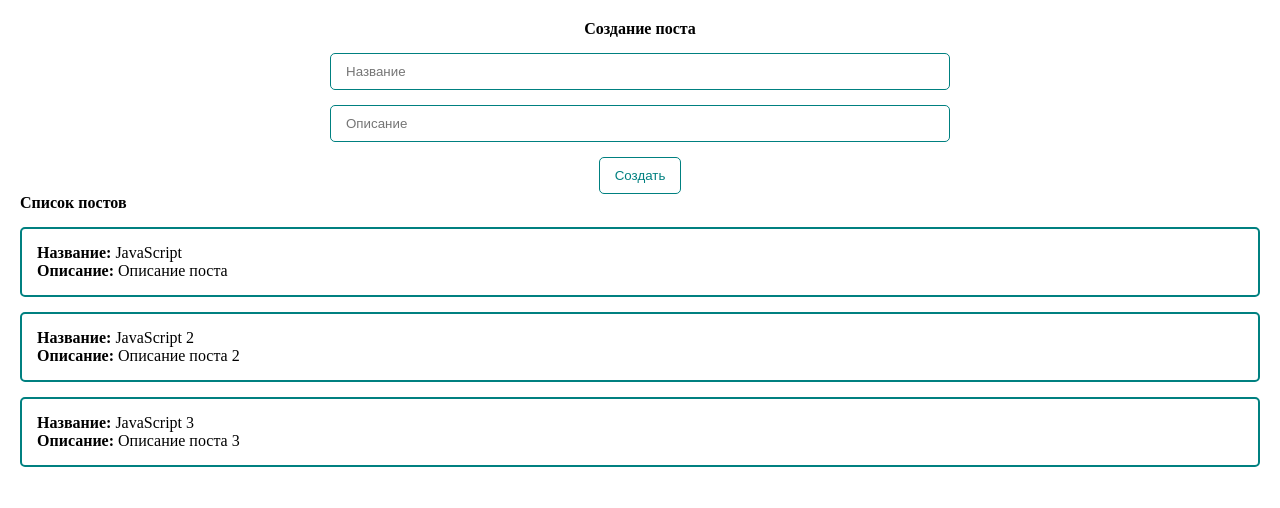
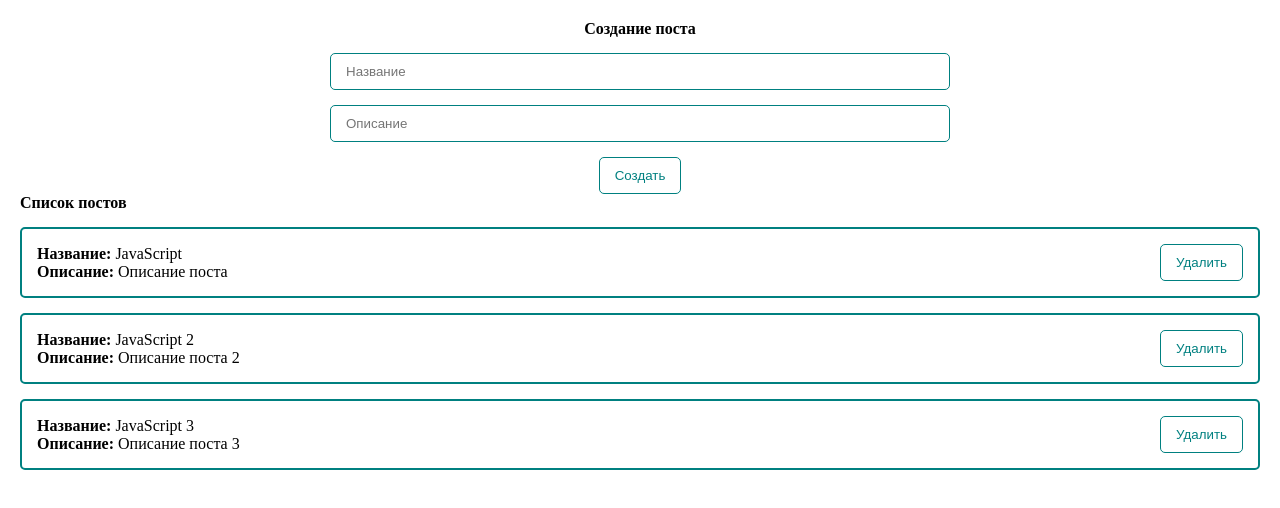
Before and after one commit to bronik04/vue3-learn-project, a Vue app: page / in a window 1280 px wide. Shown: the top 508 px of the page. Built offline with nearby package versions, Linux system fonts and the light colour scheme.

Commit message:
feat: added delete button

```diff
--- a/src/components/PostForm.vue
+++ b/src/components/PostForm.vue
@@ -13,17 +13,18 @@
         type="text"
         placeholder="Описание"
     >
-    <button
-        class="btn"
+    <my-button
         @click="createPost"
     >Создать
-    </button>
+    </my-button>
   </form>
 </template>
 
 <script>
+import MyButton from "@/components/UI/MyButton";
 export default {
   name: "PostForm",
+  components: {MyButton},
   data() {
     return {
       post: {
@@ -66,13 +67,4 @@ form > h4 {
   width: 100%;
   border-radius: 5px;
 }
-
-.btn {
-  padding: 10px 15px;
-  background: none;
-  color: teal;
-  border: 1px solid teal;
-  border-radius: 5px;
-  cursor: pointer;
-}
 </style>
--- a/src/components/PostItem.vue
+++ b/src/components/PostItem.vue
@@ -1,7 +1,12 @@
 <template>
   <li class="post">
-    <div><strong>Название:</strong> {{ post.title }}</div>
-    <div><strong>Описание:</strong> {{ post.body }}</div>
+    <div>
+      <div><strong>Название:</strong> {{ post.title }}</div>
+      <div><strong>Описание:</strong> {{ post.body }}</div>
+    </div>
+    <div class="btns">
+      <my-button>Удалить</my-button>
+    </div>
   </li>
 </template>
 
@@ -19,6 +24,9 @@ export default {
 
 <style scoped>
 .post {
+  display: flex;
+  align-items: center;
+  justify-content: space-between;
   padding: 15px;
   border: 2px solid teal;
   margin-top: 15px;
--- /dev/null
+++ b/src/components/UI/MyButton.vue
@@ -0,0 +1,22 @@
+<template>
+ <button class="btn">
+  <slot></slot>
+ </button>
+</template>
+
+<script>
+export default {
+  name: "MyButton"
+}
+</script>
+
+<style scoped>
+.btn {
+  padding: 10px 15px;
+  background: none;
+  color: teal;
+  border: 1px solid teal;
+  border-radius: 5px;
+  cursor: pointer;
+}
+</style>
--- /dev/null
+++ b/src/components/UI/index.js
@@ -0,0 +1,4 @@
+import MyButton from "@/components/UI/MyButton";
+export default [
+  MyButton
+]
--- a/src/main.js
+++ b/src/main.js
@@ -1,4 +1,11 @@
 import { createApp } from 'vue'
 import App from './App'
+import components from '@/components/UI';
 
-createApp(App).mount('#app')
+const app = createApp(App)
+
+components.forEach(component => {
+  app.component(component.name, component);
+})
+
+app.mount('#app')
```
